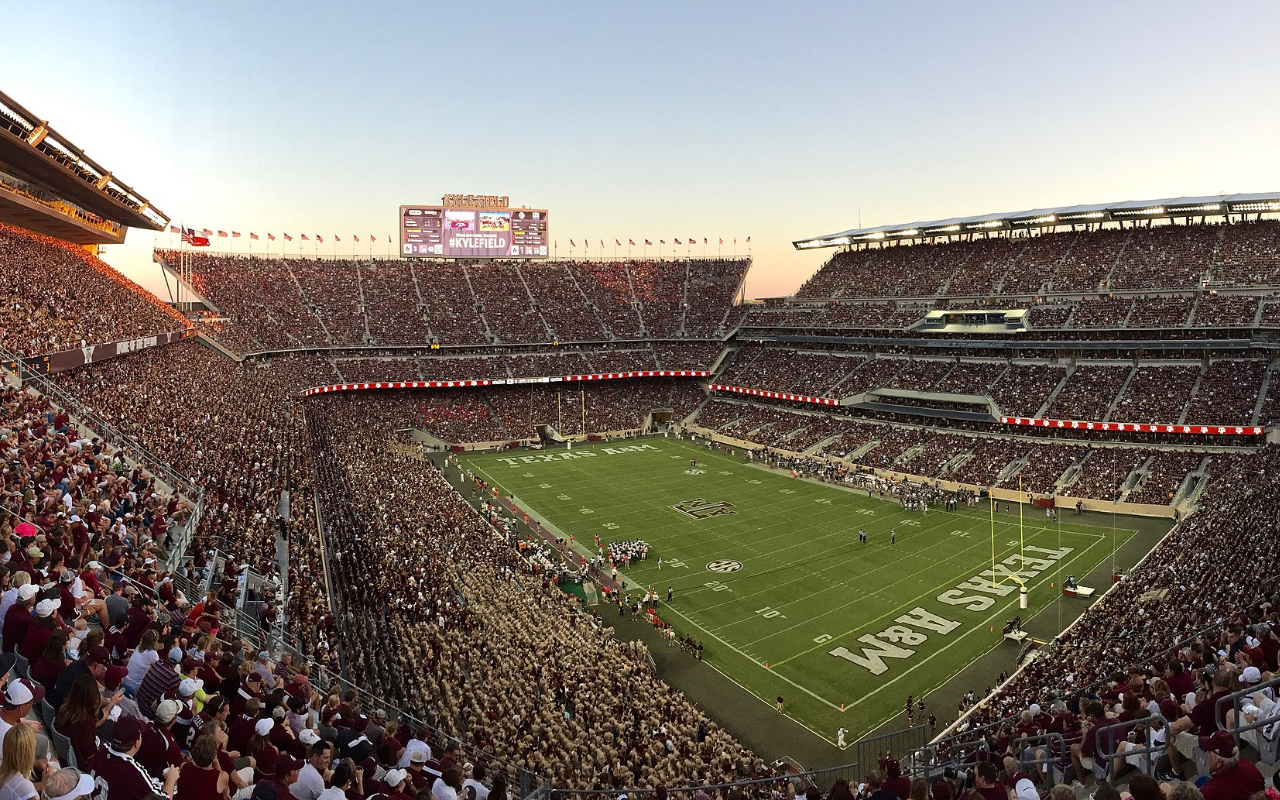
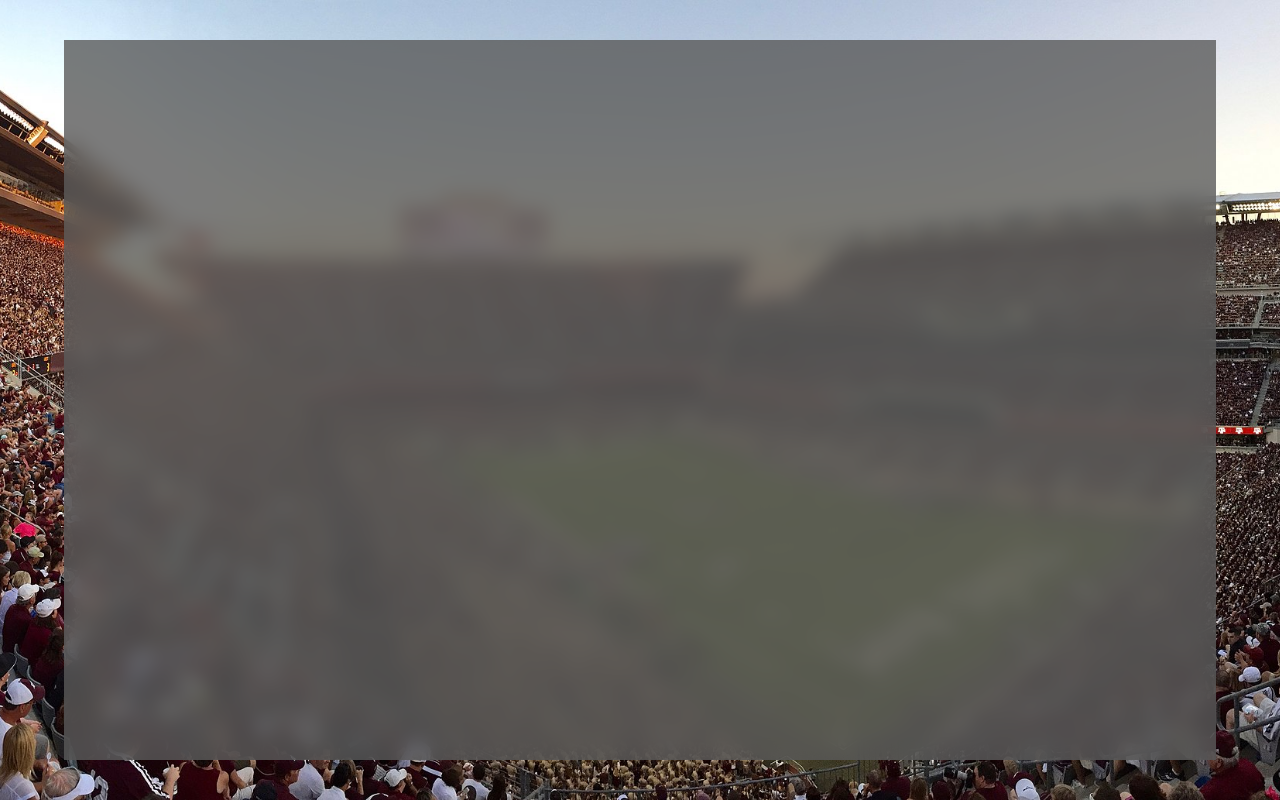
Before and after one commit to CSCE315-F22-Taele/Team-64-Project-3, a React (Create React App) app: page / in a window 1280 px wide. Built offline with nearby package versions, Linux system fonts and the light colour scheme.

Commit message:
added glass pane that works in css.  Next step is to make it a component

```diff
--- a/src/App.js
+++ b/src/App.js
@@ -6,7 +6,11 @@
 const App = () => {
 
     return (
-    <BackgroundIMG />
+    <div>
+      <BackgroundIMG />
+      <div className='container'> </div>
+
+    </div>
     )
 }
 
--- a/src/components/backgroundIMG.js
+++ b/src/components/backgroundIMG.js
@@ -11,12 +11,28 @@
     position: 'fixed',
     left: '-18vw',
     top: '0',
+    z: '-2'
   }
+
+  // const glassPane = {
+  //   position: 'relative',
+  //   margin: '5vh auto',
+  //   top: '0',
+  //   right: '0',
+  //   bottom: '0',
+  //   left:'0',
+  //   backgroundColor: 'rgba(90, 90, 90, .8)',
+  //   backdropFilter: 'blur(10px)',
+  //   height: '90vh',
+  //   width: '90vw',
+  //   overflow: 'hidden',
+  // }
 
 
   return (
     <div>
         <img src={picture} style={myStyle} alt='Kyle Field'/>
+
     </div>
   )
 }
--- a/src/index.css
+++ b/src/index.css
@@ -0,0 +1,10 @@
+.container {
+    position: relative;
+    margin: 5vh auto;
+    top: 0; right: 0; bottom: 0; left: 0;
+    background-color: rgba(90, 90, 90, .8);
+    backdrop-filter: blur(10px);
+    height: 90vh;
+    width: 90vw;
+    overflow: hidden;
+}
```
